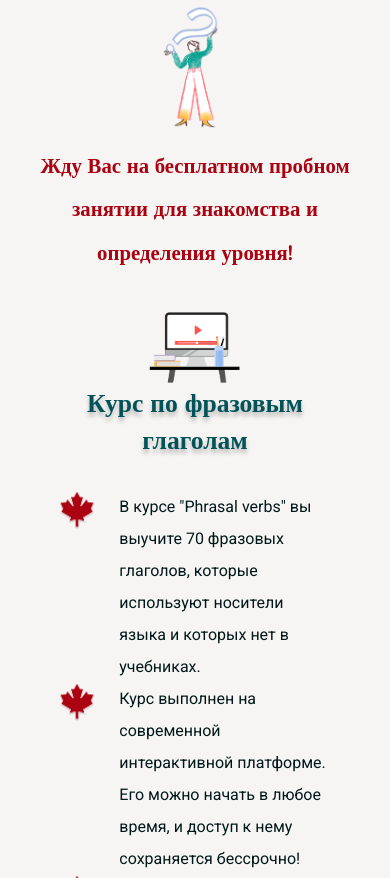
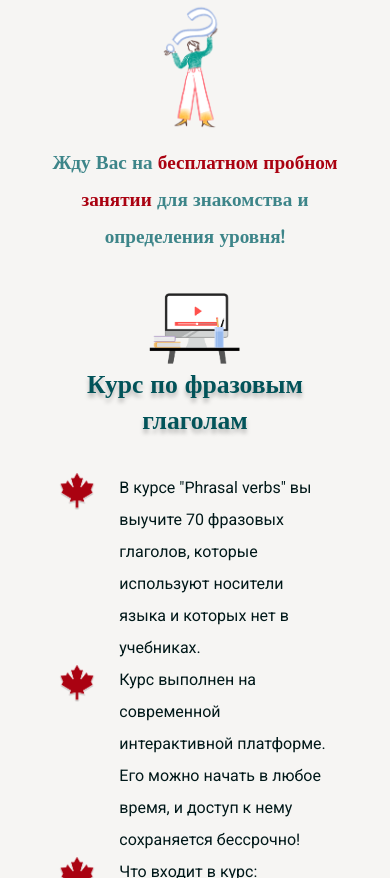
Before and after one commit to AnnaSolovykh/englishFromCanada, a website: page index.html in a window 390 px wide. Shown: the part 4511-5389 px from the top of the page. Drawn offline with nearby package versions, Linux system fonts and the light colour scheme.

Commit message:
added link for trial lesson

```diff
--- a/index.css
+++ b/index.css
@@ -1020,10 +1020,19 @@ nav {
     font-weight: 800;
     font-size: 1.8rem;
     line-height: 3rem;
-    color: var(--red);
+    color: var(--turquoise);
     width: 35rem;
     text-align: center;
     margin-top: 2rem;
+}
+
+.section-subheading a {
+    color: var(--red);
+    transition: opacity 0.3s ease-in-out;
+}
+
+.section-subheading a:hover {
+    opacity: 0.5;
 }
 
 @media all and (max-width: 700px) {
@@ -1043,22 +1052,19 @@ nav {
         line-height: 2rem;
         width: 70%;
     }
-
     .section-heading {
         line-height: 2rem;
     }
     .section-subheading {
-        font-size: 1.3rem;
-        line-height: 2.7rem;
-    }
-
+        font-size: 1.2rem;
+        line-height: 2.3rem;
+    }
     .submit {
         min-width: 250px;
         min-height: 50px;
         font-size: 1.3rem;
         padding: 1rem;
     }
-
     .submit:before {
         min-width: calc(250px + 12px);
         min-height: calc(50px + 18px);
--- a/index.html
+++ b/index.html
@@ -361,7 +361,10 @@
                     class="container-horizontal"
                 >
                     <img class="decor-img"  src="/resources/question-mark.png" alt="Woman standing with a question mark"/>
-                    <p class="section-subheading">Жду Вас на бесплатном пробном занятии для знакомства и определения уровня!</p>
+                    <p class="section-subheading">Жду Вас на
+                        <a target="_blank" href="https://maria_english_incanada.t.me/">бесплатном пробном занятии </a>
+                        для знакомства и определения уровня!
+                    </p>
                 </div>
             </section>
 
@@ -813,7 +816,10 @@
                     class="container-horizontal"
                 >
                     <img class="decor-img"  src="/resources/question-mark.png" alt="Woman standing with a question mark"/>
-                    <p class="section-subheading">Жду Вас на бесплатном пробном занятии для знакомства и определения уровня!</p>
+                    <p class="section-subheading">Жду Вас на
+                        <a target="_blank" href="https://maria_english_incanada.t.me/">бесплатном пробном занятии </a>
+                        для знакомства и определения уровня!
+                    </p>
                 </div>
             </section>
 
```
